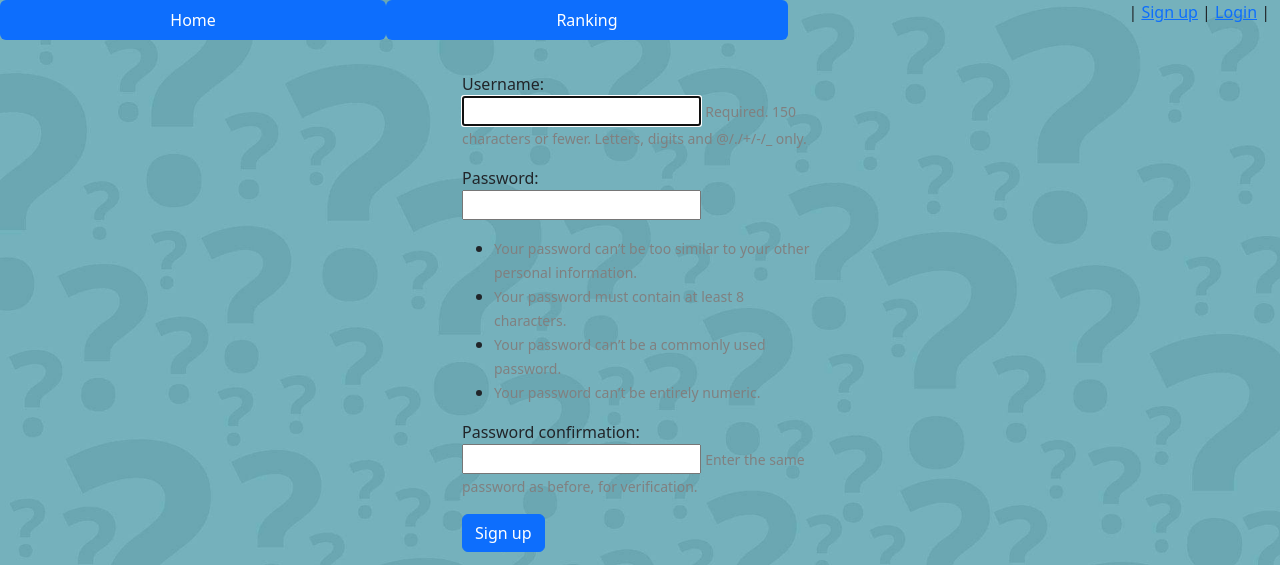
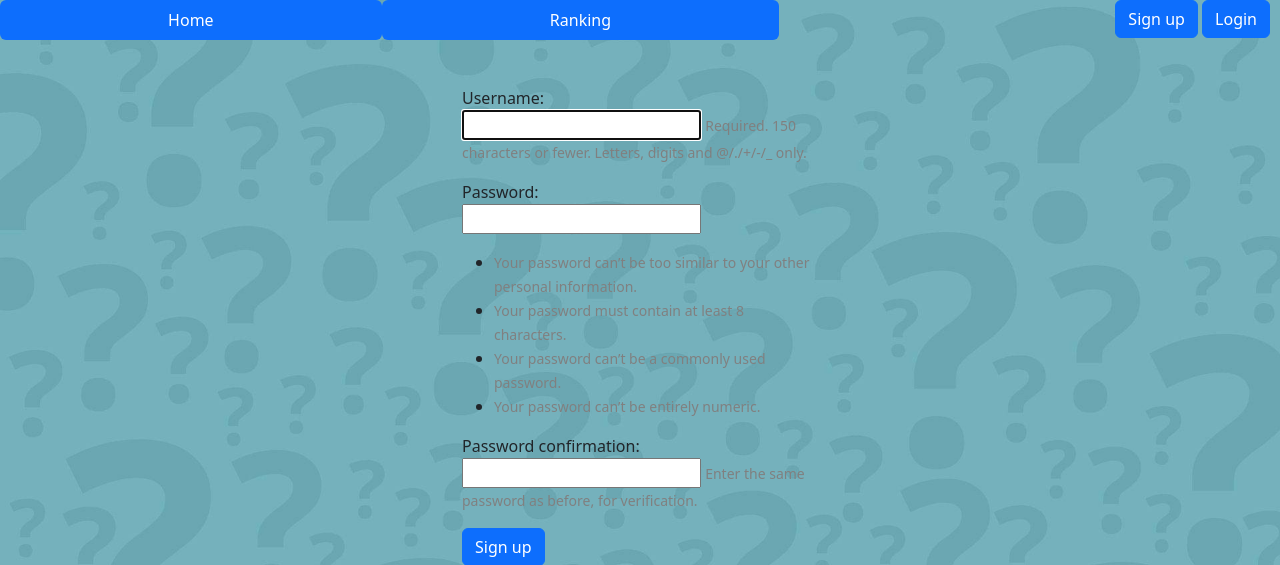
Before and after one commit to Salvaponce/Trivia, a Django app: page /signup/ in a window 1280 px wide. Shown: the top 565 px of the page. Run offline with Django 3.2, Linux system fonts and the light colour scheme; some libraries are stand-ins or nearby versions.

Commit message:
feat: update buttons

```diff
--- a/trivia_app/templates/base.html
+++ b/trivia_app/templates/base.html
@@ -21,10 +21,11 @@
         <a class="nav-link" href="#"></a>
       </li>
       {% if user.is_authenticated %}
-      <p style="margin-right: 10px">Bienvenido {{user}} <a href="logout/">Salir</a></p>
+      <p style="margin-right: 10px">Bienvenido {{user}} <a href="logout/">Log out</a></p>
       {% else %}
       <p style="margin-right: 10px"
-        >| <a href="signup/">Sign up</a> | <a href="login/">Login</a> |</p
+        ><a class="btn btn-primary" href="signup/" role="button">Sign up</a>
+        <a class="btn btn-primary" href="login/" role="button">Login</a></p
       >
       {% endif %}
     </ul>
```
Also changed, not shown: db.sqlite3.
